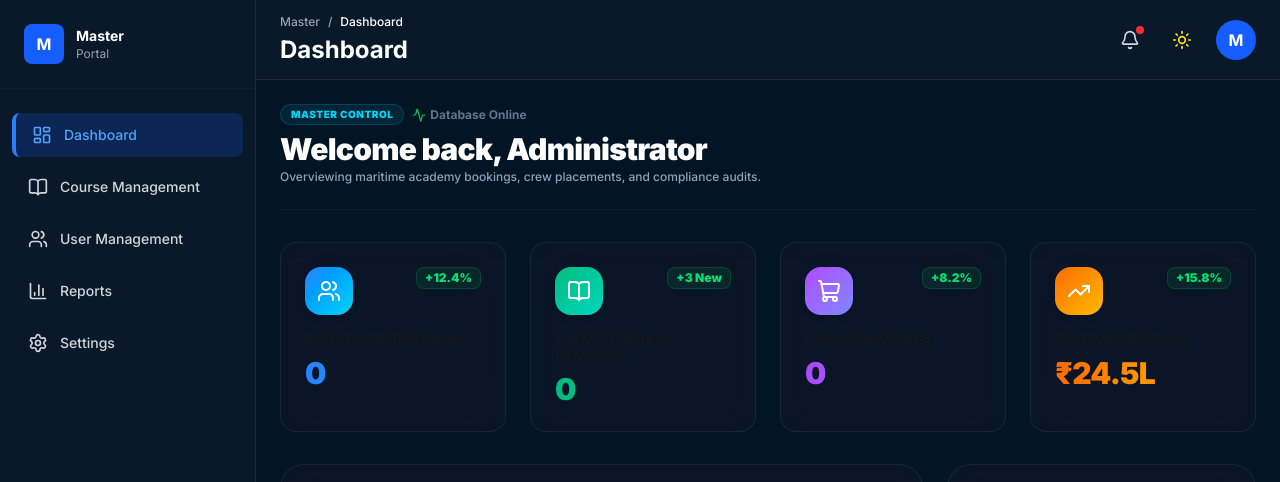
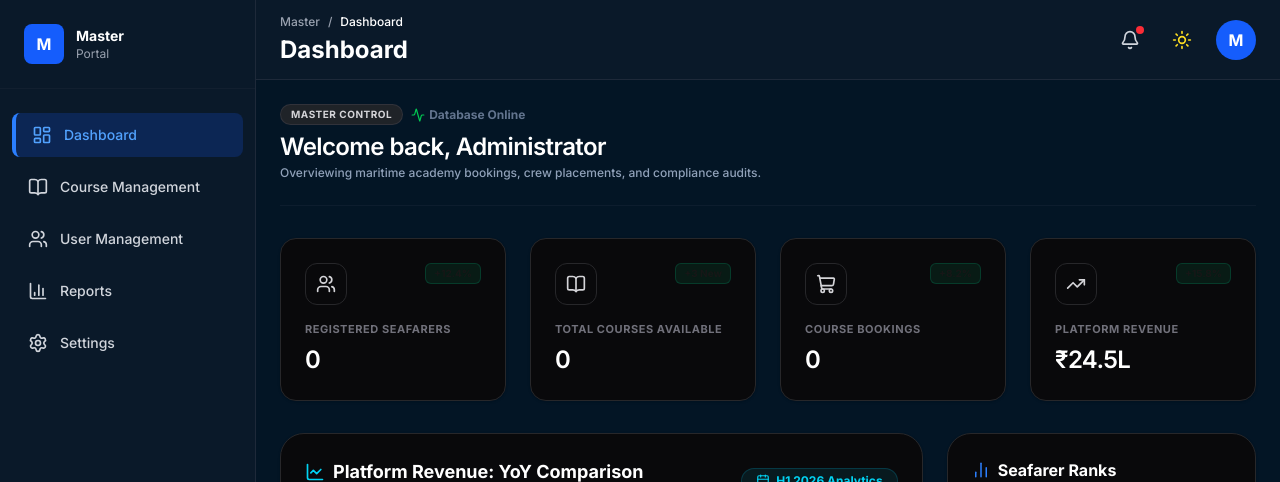
Before and after one commit to engineersurajsahani/thalassic-webapp, a Next.js app: page /master/dashboard in a window 1280 px wide. Shown: the top 482 px of the page. Built offline with nearby package versions, Linux system fonts and the light colour scheme; no server answers.

Commit message:
style: complete visual redesign of master dashboard to premium flat SaaS look

```diff
--- a/src/app/(dashboard)/master/dashboard/page.tsx
+++ b/src/app/(dashboard)/master/dashboard/page.tsx
@@ -83,9 +83,9 @@ const recentCourses = [
 ];
 
 const quickActions = [
-  { label: "Add New Course", icon: "+", desc: "List deck/engine prep modules" },
-  { label: "Verify Documents", icon: "👥", desc: "Audit INDOS, passport, CDC" },
-  { label: "Financial Reports", icon: "📊", desc: "Extract revenue & tax stats" },
+  { label: "Add New Course", icon: BookOpen, desc: "List deck/engine prep modules" },
+  { label: "Verify Documents", icon: Users, desc: "Audit INDOS, passport, CDC" },
+  { label: "Financial Reports", icon: TrendingUp, desc: "Extract revenue & tax stats" },
 ];
 
 // --- 1. Custom SVG Line Chart with Glow Effects ---
@@ -611,10 +611,10 @@ export default function MasterDashboard() {
       });
   }, []);
 
-  // Glassmorphic background and borders styles
+  // Professional SaaS flat background and border styles
   const glassCardStyle = isDark
-    ? "bg-slate-900/60 border-slate-800/80 backdrop-blur-xl hover:border-slate-700/60"
-    : "bg-white border-slate-200/80 shadow-md shadow-slate-100 hover:shadow-lg";
+    ? "bg-[#09090b] border-zinc-800 hover:border-zinc-700/80 shadow-sm"
+    : "bg-white border-zinc-200 shadow-sm hover:shadow-md transition-all";
 
   const stats = [
     {
@@ -662,8 +662,8 @@ export default function MasterDashboard() {
       <div className="flex flex-col md:flex-row md:items-center justify-between gap-4 border-b pb-6 border-slate-800/40">
         <div>
           <div className="flex items-center gap-2">
-            <span className={`px-2.5 py-0.5 rounded-full text-[10px] font-black uppercase tracking-wider ${
-              isDark ? "bg-cyan-500/10 text-cyan-400 border border-cyan-500/20" : "bg-blue-50 text-blue-600 border border-blue-100"
+            <span className={`px-2.5 py-0.5 rounded-full text-[10px] font-bold uppercase tracking-wider ${
+              isDark ? "bg-zinc-800/80 text-zinc-300 border border-zinc-700/60" : "bg-zinc-100 text-zinc-700 border border-zinc-200"
             }`}>
               Master Control
             </span>
@@ -671,7 +671,7 @@ export default function MasterDashboard() {
               <Activity className="w-3.5 h-3.5 text-green-500" /> Database Online
             </span>
           </div>
-          <h1 className={`text-3xl font-black tracking-tight mt-1.5 ${isDark ? "text-white" : "text-slate-850"}`}>
+          <h1 className={`text-2xl font-semibold tracking-tight mt-1.5 ${isDark ? "text-white" : "text-slate-900"}`}>
             Welcome back, Administrator
           </h1>
           <p className={`text-xs mt-0.5 font-medium ${isDark ? "text-slate-400" : "text-slate-500"}`}>
@@ -687,22 +687,24 @@ export default function MasterDashboard() {
           return (
             <div
               key={idx}
-              className={`p-6 rounded-2xl border transition-all duration-300 hover:-translate-y-1 hover:shadow-xl ${glassCardStyle} ${stat.shadow}`}
+              className={`p-6 rounded-2xl border transition-all duration-300 ${glassCardStyle}`}
             >
               <div className="flex items-start justify-between mb-4">
-                <div className={`p-3 rounded-2xl bg-gradient-to-br ${stat.grad} text-white shadow-md`}>
-                  <Icon className="w-6 h-6" />
+                <div className={`p-2.5 rounded-xl border ${
+                  isDark ? "bg-zinc-850 text-zinc-300 border-zinc-800" : "bg-zinc-100 text-zinc-700 border-zinc-200"
+                }`}>
+                  <Icon className="w-5 h-5" />
                 </div>
-                <span className={`text-xs font-black px-2 py-0.5 rounded-lg ${
-                  isDark ? "bg-green-500/10 text-green-400 border border-green-500/20" : "bg-green-50 text-green-600 border border-green-100"
+                <span className={`text-[10px] font-bold px-2 py-0.5 rounded-md ${
+                  isDark ? "bg-emerald-500/10 text-emerald-450 border border-emerald-500/20" : "bg-emerald-50 text-emerald-700 border border-emerald-100"
                 }`}>
                   {stat.change}
                 </span>
               </div>
-              <p className={`text-xs font-bold uppercase tracking-wider ${isDark ? "text-slate-450" : "text-slate-500"}`}>
+              <p className={`text-[11px] font-bold tracking-wider uppercase ${isDark ? "text-zinc-500" : "text-zinc-400"}`}>
                 {stat.title}
               </p>
-              <p className={`text-3xl font-black mt-2 tracking-tight bg-gradient-to-r ${stat.grad} bg-clip-text text-transparent`}>
+              <p className={`text-2xl font-semibold tracking-tight mt-1.5 ${isDark ? "text-white" : "text-zinc-900"}`}>
                 {stat.value}
               </p>
             </div>
@@ -866,21 +868,23 @@ export default function MasterDashboard() {
           Quick Operations Control
         </h3>
         <div className="grid grid-cols-1 md:grid-cols-3 gap-6">
-          {quickActions.map((action, idx) => (
+          {quickActions.map((action, idx) => {
+            const ActionIcon = action.icon;
+            return (
               <button
                 key={idx}
-              className={`p-5 rounded-2xl border-2 border-dashed transition-all hover:border-solid cursor-pointer text-left ${
+                className={`p-4.5 rounded-xl border transition-all duration-200 cursor-pointer text-left ${
                   isDark
-                  ? "border-slate-800 hover:bg-slate-900/40 hover:border-cyan-500/40"
-                  : "border-slate-350 hover:bg-slate-100 hover:border-blue-500 shadow-sm"
+                    ? "bg-[#09090b] border-zinc-800 hover:border-zinc-750 hover:bg-zinc-900/20"
+                    : "bg-white border-zinc-200 hover:border-zinc-300 hover:bg-zinc-50 shadow-sm"
                 }`}
               >
                 <div className="flex items-center justify-between">
-                <div className="flex items-center gap-4">
-                  <div className={`w-11 h-11 rounded-xl flex items-center justify-center font-black text-xl ${
-                    isDark ? "bg-slate-800/80 text-cyan-400" : "bg-slate-200/80 text-blue-600"
+                  <div className="flex items-center gap-3">
+                    <div className={`p-2.5 rounded-lg border ${
+                      isDark ? "bg-zinc-850 text-zinc-300 border-zinc-800" : "bg-zinc-100 text-zinc-700 border-zinc-200"
                     }`}>
-                    {action.icon}
+                      <ActionIcon className="w-5 h-5" />
                     </div>
                     <div>
                       <span className={`block font-bold text-sm ${isDark ? "text-white" : "text-slate-800"}`}>
@@ -891,10 +895,11 @@ export default function MasterDashboard() {
                       </span>
                     </div>
                   </div>
-                <ArrowRight className={`w-4.5 h-4.5 ${isDark ? "text-gray-500" : "text-slate-400"}`} />
+                  <ArrowRight className={`w-4 h-4 ${isDark ? "text-zinc-500" : "text-zinc-400"}`} />
                 </div>
               </button>
-          ))}
+            );
+          })}
         </div>
       </div>
     </div>
```
Lines whose indentation alone changed are shown as unchanged.
